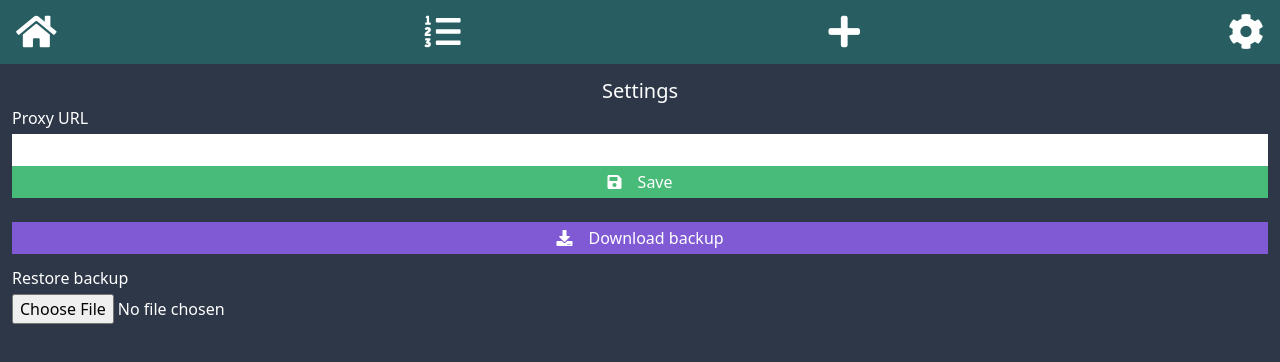
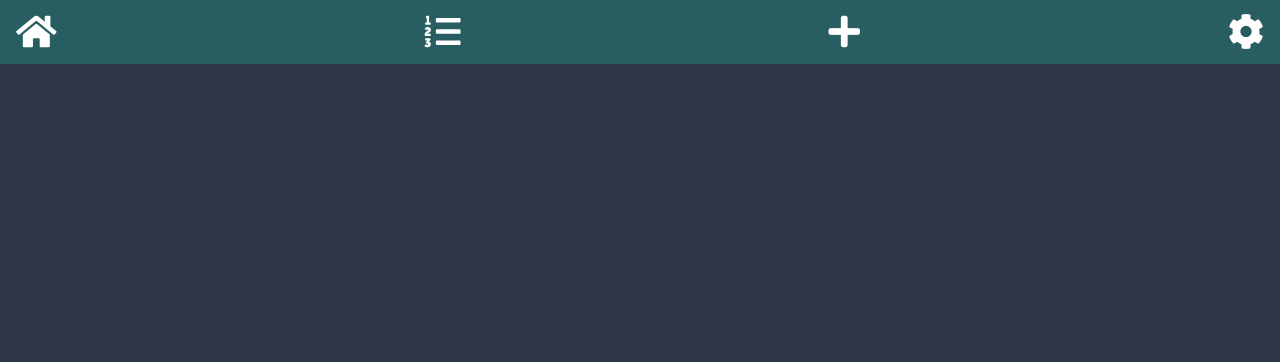
Before and after one commit to podrain/podrain-svelte, a Svelte app: page / in a window 1280 px wide. Shown: the top 362 px of the page. Built offline with nearby package versions, Linux system fonts and the light colour scheme.

Commit message:
pages with router

```diff
--- a/package.json
+++ b/package.json
@@ -9,6 +9,7 @@
     "file-saver": "^2.0.2",
     "localforage": "^1.9.0",
     "svelte": "^3.24.1",
+    "svelte-spa-router": "^2.2.0",
     "tailwindcss": "^1.6.2"
   }
 }
--- a/src/svelte/App.svelte
+++ b/src/svelte/App.svelte
@@ -1,27 +1,14 @@
-<div class="flex flex-col h-screen">
-  <div class="flex items-center justify-between h-16 bg-teal-800 px-4 text-white">
-    <i on:click={() => changePage('PodcastList')} class="fas fa-home text-4xl"></i>
-    <i class="fas fa-list-ol text-4xl"></i>
-    <i class="fas fa-plus text-4xl"></i>
-    <i on:click={() => changePage('Settings')} class="fas fa-cog text-4xl"></i>
-  </div>
-  <div class="flex-1 overflow-y-scroll bg-gray-800 text-white">
-    <svelte:component this={currentPage} />
-  </div>
-</div>
+
+<Router {routes}/>
 
 <script>
+  import Router from 'svelte-spa-router'
   import PodcastList from './PodcastList.svelte'
   import Settings from './Settings.svelte'
 
-  let pages = {
-    PodcastList,
-    Settings
-  }
-
-  let currentPage = pages['Settings']
-
-  function changePage(newPage) {
-    currentPage = pages[newPage]
+  const routes = {
+    '/podcasts': PodcastList,
+    '/settings': Settings,
+    '/': PodcastList
   }
 </script>
--- /dev/null
+++ b/src/svelte/Layout.svelte
@@ -0,0 +1,16 @@
+<div class="flex flex-col h-screen">
+  <div class="flex items-center justify-between h-16 bg-teal-800 px-4 text-white">
+    <i on:click={() => push('/podcasts')} class="fas fa-home text-4xl"></i>
+    <i class="fas fa-list-ol text-4xl"></i>
+    <i class="fas fa-plus text-4xl"></i>
+    <i on:click={() => push('/settings')} class="fas fa-cog text-4xl"></i>
+  </div>
+  <div class="flex-1 overflow-y-scroll bg-gray-800 text-white">
+    <slot></slot>
+  </div>
+</div>
+
+<script>
+  import App from './App.svelte'
+  import { push } from 'svelte-spa-router'
+</script>
--- a/src/svelte/PodcastList.svelte
+++ b/src/svelte/PodcastList.svelte
@@ -1,3 +1,4 @@
+<Layout>
   <div class="flex flex-wrap">
     {#each podcasts as pc}
     <div class="w-1/3 flex-none">
@@ -5,9 +6,11 @@
     </div>
     {/each}
   </div>
+</Layout>
 
 <script>
   import State from '../js/State'
+  import Layout from './Layout.svelte'
 
   let podcasts = []
   let loading = false
--- a/src/svelte/Settings.svelte
+++ b/src/svelte/Settings.svelte
@@ -1,3 +1,4 @@
+<Layout>
   <div class="p-3">
     <h1 class="text-xl text-center">Settings</h1>
 
@@ -33,8 +34,10 @@
     </button>
     {/if}
   </div>
+</Layout>
 
 <script>
+  import Layout from './Layout.svelte'
   import State from '../js/State'
   import FileSaver from 'file-saver'
 
```
Also changed, not shown: 1 other file (tests, documents, lock files or other folders). Lines whose indentation alone changed are shown as unchanged.
